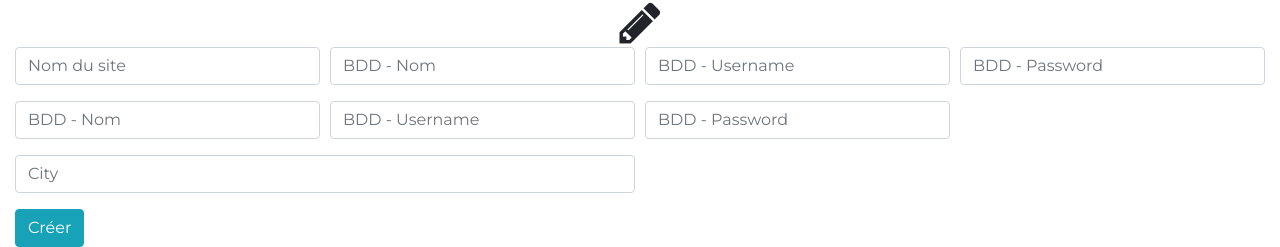
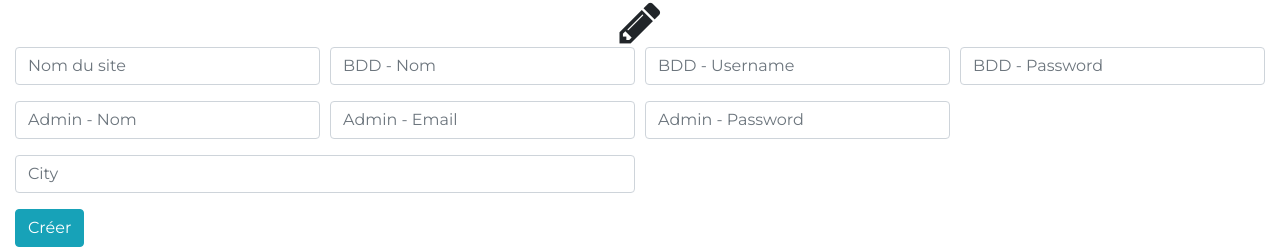
Before and after one commit to haoua/easyInstallWP, a PHP site: page / in a window 1280 px wide. Shown: the part 589-836 px from the top of the page. Run offline with PHP 8.4, Linux system fonts and the light colour scheme.

Commit message:
update accueil

```diff
--- a/index.php
+++ b/index.php
@@ -26,7 +26,7 @@
 	</div>
 
 	<div class="container-fluid">
-		<form class="needs-validation" action="controllers/install.php" novalidate>
+		<form class="needs-validation" method="post" action="controllers/install.php" novalidate>
 		  	<div class="form-row">
 		    	<div class="col-md-3 mb-3">
 		      		<input type="text" class="form-control" id="validationTooltip01" placeholder="Nom du site" name="nomSite" required>
@@ -68,19 +68,19 @@
 
 		  	<div class="form-row">
 		  		<div class="col-md-3 mb-3">
-		      		<input type="text" class="form-control" id="validationTooltip02" placeholder="BDD - Nom" name="userAdmin" required>
+		      		<input type="text" class="form-control" id="validationTooltip02" placeholder="Admin - Nom" name="userAdmin" required>
 		      		<div class="valid-tooltip">
 		        		Looks good!
 		      		</div>
 		    	</div>
 		    	<div class="col-md-3 mb-3">
-		      		<input type="email" class="form-control" id="validationTooltip06" placeholder="BDD - Username" name="userEmail" required>
+		      		<input type="email" class="form-control" id="validationTooltip06" placeholder="Admin - Email" name="userEmail" required>
 		      		<div class="valid-tooltip">
 		        		Looks good!
 		      		</div>
 		    	</div>
 		    	<div class="col-md-3 mb-3">
-		      		<input type="password" class="form-control" id="validationTooltip06" placeholder="BDD - Password" name="userPassword" required>
+		      		<input type="password" class="form-control" id="validationTooltip06" placeholder="Admin - Password" name="userPassword" required>
 		      		<div class="valid-tooltip">
 		        		Looks good!
 		      		</div>
```
